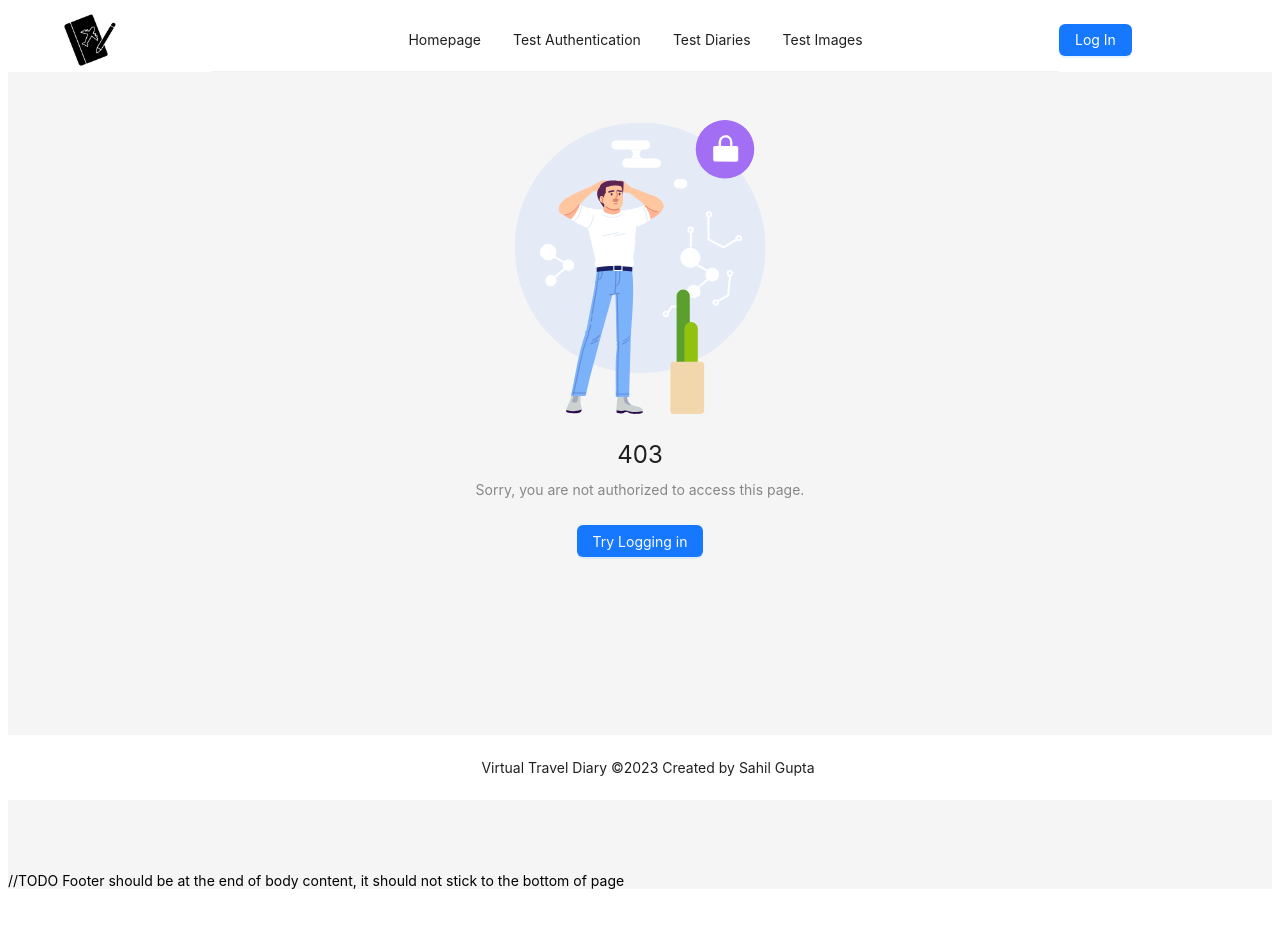
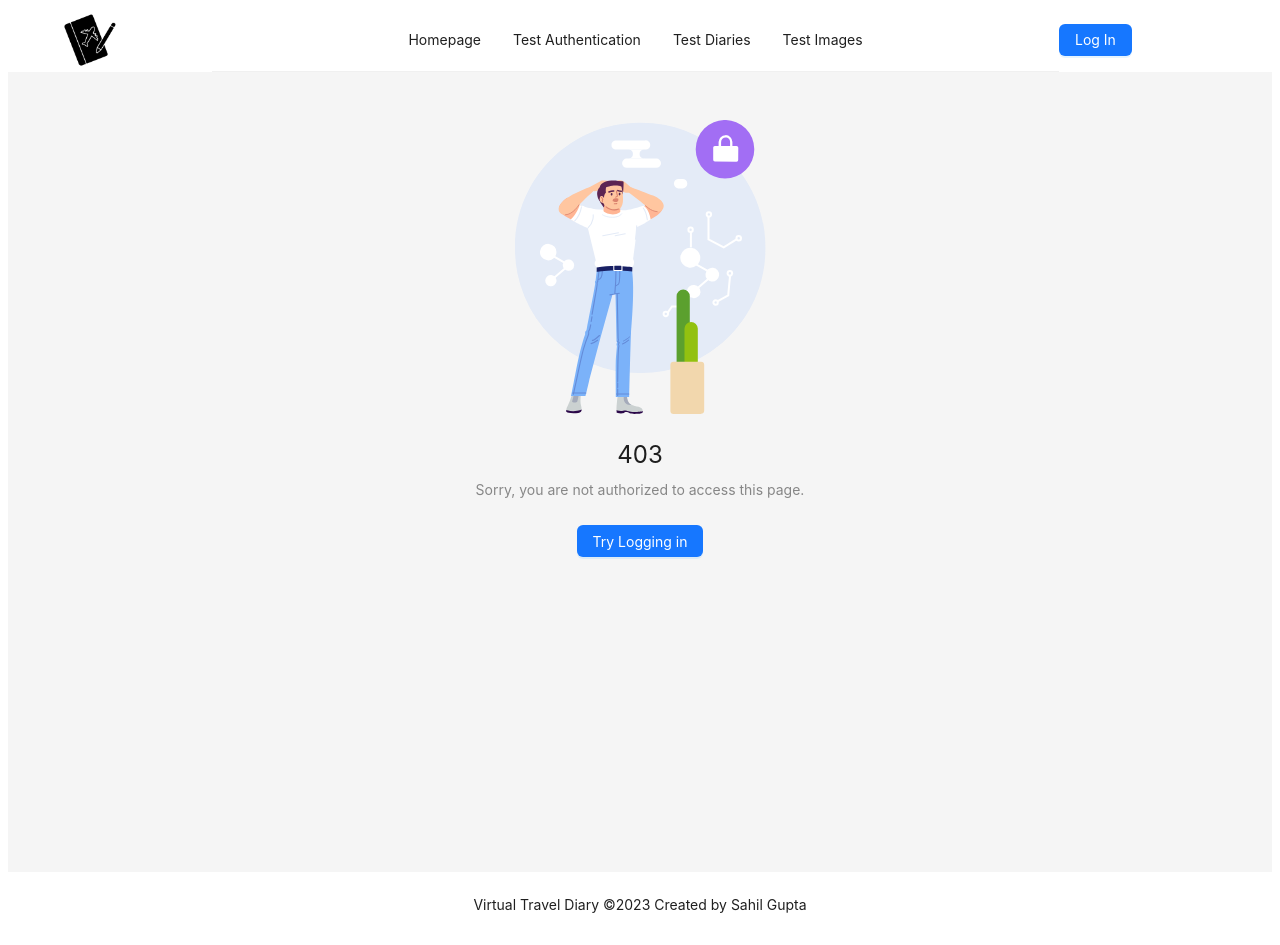
Before and after one commit to Sahil1709/virtual-travel-diary, a Next.js app: page /testAuthentication in a window 1280 px wide. Before the commit the page ends 897 px from the top, so only its background shows below. Built offline with nearby package versions, Linux system fonts and the light colour scheme; no server answers.

Commit message:
Implemented custom loading

```diff
--- a/app/components/Footer.jsx
+++ b/app/components/Footer.jsx
@@ -0,0 +1,18 @@
+import { Footer } from "antd/es/layout/layout";
+
+const MyFooter = () => {
+  return (
+    <Footer
+      style={{
+        textAlign: "center",
+        bottom: 0,
+        width: "100%",
+        backgroundColor: "white",
+      }}
+    >
+      Virtual Travel Diary ©2023 Created by Sahil Gupta
+    </Footer>
+  );
+};
+
+export default MyFooter;
--- a/app/layout.js
+++ b/app/layout.js
@@ -2,8 +2,9 @@
 import './globals.css'
 import { AuthContextProvider } from "./context/AuthContext";
 import { Layout } from 'antd';
-import { Content, Footer } from 'antd/es/layout/layout';
+import { Content } from 'antd/es/layout/layout';
 import Header from './components/Header';
+import MyFooter from './components/Footer';
 import { Inter } from 'next/font/google'
 
 const inter = Inter({ subsets: ['latin'] })
@@ -26,18 +27,7 @@ export default function RootLayout({ children }) {
               {children}
             </Content>
 
-            //TODO Footer should be at the end of body content, it should not stick to the bottom of page
-            <Footer
-              style={{
-                textAlign: "center",
-                position: "fixed",
-                bottom: 0,
-                width: "100%",
-                backgroundColor: "white",
-              }}
-            >
-              Virtual Travel Diary ©2023 Created by Sahil Gupta
-            </Footer>
+            <MyFooter />
           </Layout>
         </AuthContextProvider>
       </body>
--- /dev/null
+++ b/app/loading.js
@@ -0,0 +1,17 @@
+import React from 'react';
+import { LoadingOutlined } from '@ant-design/icons';
+import { Spin } from 'antd';
+const antIcon = (
+    <LoadingOutlined
+        style={{
+            fontSize: 24,
+        }}
+        spin
+    />
+);
+const Loading = () =>
+    <div className="text-center pt-20">
+        <Spin indicator={antIcon} tip="Loading . . ." size='large'><div /></Spin>
+    </div>
+
+export default Loading;
--- a/app/testAuthentication/page.js
+++ b/app/testAuthentication/page.js
@@ -14,8 +14,8 @@ const TestAuthentication = () => {
 
     useEffect(() => {
         const checkAuthentication = async () => {
-            await new Promise((resolve) => setTimeout(resolve, 1000));
-            setLoading(false);
+            // await new Promise((resolve) => setTimeout(resolve, 1000));
+            // setLoading(false);
             setProfileDataFromDatabase();
         };
         checkAuthentication();
@@ -89,8 +89,6 @@ const TestAuthentication = () => {
         openNotification("error", "Error", "Please fill the form correctly.");
         console.log('Failed:', errorInfo);
     };
-
-    if (loading) return <div>Loading ...</div>
 
     if (!user) return <Custom403 />
 
--- a/app/testDiaries/page.js
+++ b/app/testDiaries/page.js
@@ -1,6 +1,6 @@
 "use client";
 import React, { useState, useEffect } from "react";
-import { Card, Form, Input, Button, List, Modal } from "antd";
+import { Card, Form, Input, Button, List, Modal, Row, Col } from "antd";
 import { useRouter, usePathname } from 'next/navigation';
 import { UserAuth } from "@/app/context/AuthContext";
 import firebase from "firebase/app";
--- a/package.json
+++ b/package.json
@@ -11,6 +11,7 @@
   "dependencies": {
     "antd": "^5.9.4",
     "autoprefixer": "10.4.16",
+    "encoding": "^0.1.13",
     "firebase": "^10.4.0",
     "next": "13.5.3",
     "postcss": "8.4.30",
```
Also changed, not shown: 1 other file (tests, documents, lock files or other folders).
